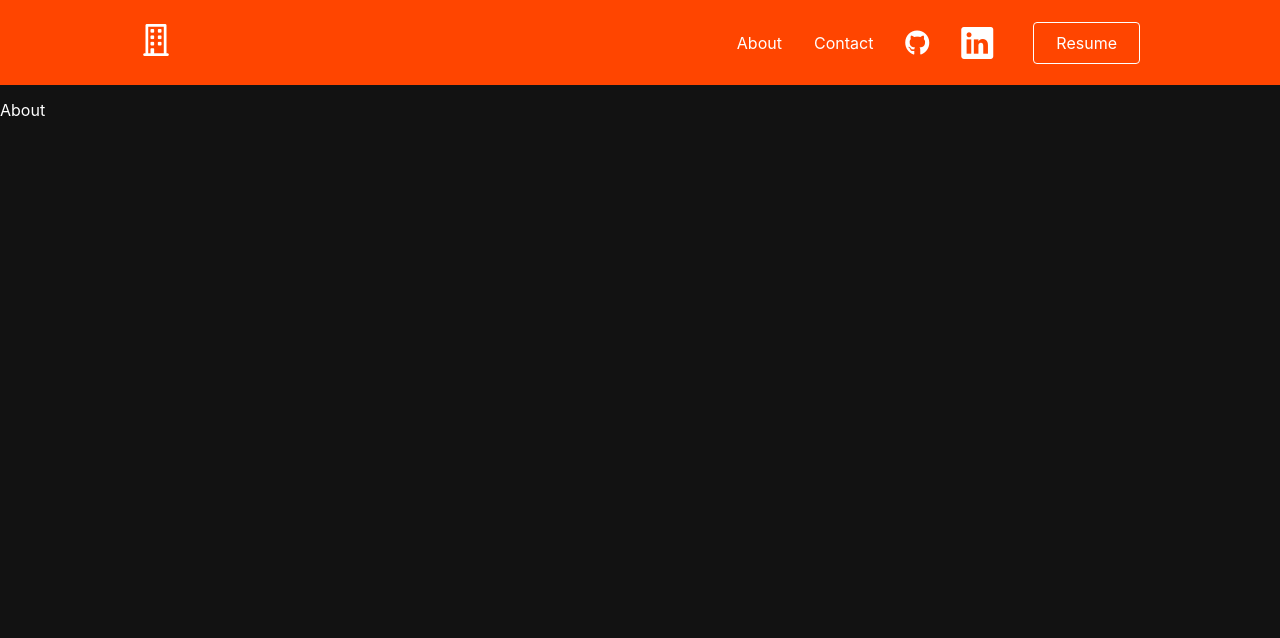
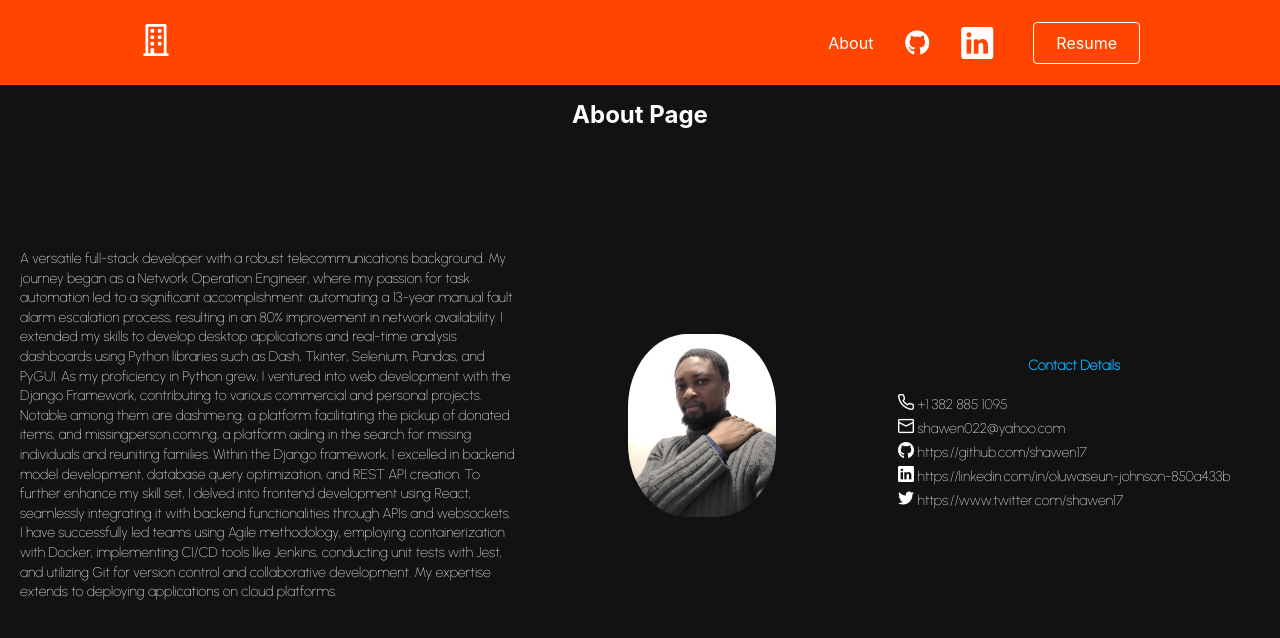
Before and after one commit to Shawen17/Portfolio, a React (Create React App) app: page /about in a window 1280 px wide. Shown: the top 638 px of the page. Built offline with nearby package versions, Linux system fonts and the light colour scheme.

Commit message:
project details page

```diff
--- a/src/App.js
+++ b/src/App.js
@@ -1,11 +1,9 @@
 import "./App.css";
-// import "bootstrap/dist/css/bootstrap.min.css";
 import Layout from "./hoc/Layout";
 import { BrowserRouter, Routes, Route } from "react-router-dom";
 import Home from "./pages/Home";
 import ProjectDetails from "./components/ProjectDetails";
 import About from "./pages/About";
-import Contact from "./pages/Contact";
 
 function App() {
   return (
@@ -15,7 +13,6 @@ function App() {
           <Route path="/" element={<Home />} />
           <Route path="/project-details" element={<ProjectDetails />} />
           <Route path="/about" element={<About />} />
-          <Route path="/contact" element={<Contact />} />
         </Routes>
       </Layout>
     </BrowserRouter>
--- a/src/components/NavBar.jsx
+++ b/src/components/NavBar.jsx
@@ -76,7 +76,7 @@ export const NavMenu = styled.div`
 `;
 
 export const NavMenuCollapse = styled.div`
-  display: flex;
+  display: none;
   flex-direction: column;
   align-items: center;
   margin-top: 90px;
@@ -84,6 +84,14 @@ export const NavMenuCollapse = styled.div`
   width: 100%;
   justify-content: center;
   background: orangered;
+  position: fixed;
+  top: 1px;
+  left: 0;
+  right: 0;
+
+  @media screen and (max-width: 768px) {
+    display: flex;
+  }
 `;
 
 export const NavBtn = styled.nav`
@@ -155,7 +163,7 @@ const Navbar = () => {
 
         <NavMenu>
           <NavLink to="/about">About</NavLink>
-          <NavLink to="/contact">Contact</NavLink>
+
           <ExternalLink
             href="https://www.github.com/shawen17"
             target="_blank"
@@ -191,7 +199,7 @@ const Navbar = () => {
       >
         <NavMenuCollapse style={{ display: clicked ? "block" : "none" }}>
           <NavLink to="/about">About</NavLink>
-          <NavLink to="/contact">Contact</NavLink>
+
           <ExternalLink
             href="https://www.github.com/shawen17"
             target="_blank"
@@ -204,7 +212,7 @@ const Navbar = () => {
             target="_blank"
             rel="noopener noreferrer"
           >
-            <i className="pi pi-linkedin" style={{ fontSize: "2.0rem" }}></i>
+            <i className="pi pi-linkedin" style={{ fontSize: "1.5rem" }}></i>
           </ExternalLink>
           <NavBtn>
             <NavBtnLink
--- a/src/components/ProjectDetails.jsx
+++ b/src/components/ProjectDetails.jsx
@@ -1,4 +1,4 @@
-import { useLocation } from "react-router-dom";
+import { useLocation, useNavigate } from "react-router-dom";
 import "./Project.css";
 import styled from "styled-components";
 import { useState } from "react";
@@ -86,9 +86,19 @@ const Container = styled.div`
   }
 `;
 
-const Details = styled.p`
-  margin: 20px;
+const Details = styled.div`
+  display: flex;
+  flex-wrap: wrap;
+  align-items: center;
+  justify-content: center;
+
+  padding: 30px 80px 20px 80px;
   font-size: 14px;
+
+  @media screen and (max-width: 568px) {
+    flex: 100%;
+    padding: 10px;
+  }
 `;
 
 const Wrapper = styled.div`
@@ -97,7 +107,12 @@ const Wrapper = styled.div`
   display: flex;
   flex-wrap: wrap;
   align-items: center;
-  justify-content: space-between;
+  justify-content: center;
+  flex: 60%;
+
+  @media screen and (max-width: 568px) {
+    flex: 100%;
+  }
 `;
 
 const Stack = styled.div`
@@ -110,10 +125,26 @@ const Stack = styled.div`
   margin: 5px;
 `;
 
+const Back = styled.div`
+  color: #0cafff;
+  margin-left: 20px;
+  position: fixed;
+  top: 100px;
+  left: 0;
+  cursor: pointer;
+`;
+
 const ProjectDetails = () => {
   const location = useLocation();
   const project = location.state;
   const [sliderdata, setSliderdata] = useState(project.images[0]);
+  const navigate = useNavigate();
+
+  const backClick = () => {
+    navigate(-1);
+  };
+
+  document.title = "project details";
 
   const sliderClick = (index) => {
     setSliderdata(project.images[index]);
@@ -122,6 +153,16 @@ const ProjectDetails = () => {
   return (
     <div style={{ marginTop: 100 }}>
       <Title>{project.desc}</Title>
+      <Back
+        onClick={() => {
+          backClick();
+        }}
+      >
+        <i
+          className="pi pi-arrow-left"
+          style={{ fontSize: "2.0rem", color: "#0cafff" }}
+        ></i>
+      </Back>
       {project.images && (
         <Container>
           <MainImage src={sliderdata} alt="main" />
@@ -148,7 +189,9 @@ const ProjectDetails = () => {
         </ProjectLink>
       )}
 
-      <Details>{project.details}</Details>
+      <Details>
+        <p>{project.details}</p>
+      </Details>
       <Wrapper>
         {project.stack.map((stack, index) => (
           <Stack key={index}>{stack}</Stack>
--- a/src/pages/About.jsx
+++ b/src/pages/About.jsx
@@ -1,7 +1,147 @@
-import React from "react";
+import styled from "styled-components";
+
+const Left = styled.div`
+  display: flex;
+  flex: 30%;
+  align-items: center;
+  justify-content: center;
+  word-break: break-word;
+  font-size: 14px;
+  line-height: 1.4em;
+  color: white;
+  font-family: "Urbanist", sans-serif;
+`;
+
+const ProfileContainer = styled.div`
+  display: flex;
+  flex: 20%;
+  align-items: center;
+  justify-content: center;
+  cursor: pointer;
+
+  &:hover {
+    transform: scale(1.1) rotate(360deg);
+    transition: 1s ease-in-out;
+  }
+`;
+
+const ProfileImage = styled.img`
+  height: 40%;
+  width: 40%;
+  border-radius: 40%;
+`;
+const Right = styled.div`
+  width: 30%;
+  padding: 10px;
+  font-size: 14px;
+  color: white;
+  font-family: "Urbanist", sans-serif;
+`;
+
+const Title = styled.h2`
+  margin-top: 100px;
+  color: white;
+  text-align: center;
+`;
+
+const ContactList = styled.div`
+  margin-bottom: 5px;
+`;
+
+const Heading = styled.h4`
+  color: #0cafff;
+  font-family: "Urbanist", sans-serif;
+  display: flex;
+  align-items: center;
+  justify-content: center;
+  margin: 20px;
+
+  &: hover {
+    text-decoration: 2px underline white;
+  }
+`;
+
+const Container = styled.div`
+  margin-top: 100px;
+  display: flex;
+  flex-wrap: wrap;
+  align-items: center;
+  justify-content: center;
+  padding: 20px;
+
+  @media screen and (max-width: 568px) {
+    ${Left} {
+      flex: 100%;
+    }
+    ${Right} {
+      width: 100%;
+    }
+    ${ProfileContainer} {
+      flex: 100%;
+    }
+  }
+`;
 
 const About = () => {
-  return <div style={{ marginTop: 100 }}>About</div>;
+  document.title = "about";
+
+  return (
+    <>
+      <Title>About Page</Title>
+
+      <Container>
+        <Left>
+          A versatile full-stack developer with a robust telecommunications
+          background. My journey began as a Network Operation Engineer, where my
+          passion for task automation led to a significant accomplishment:
+          automating a 13-year manual fault alarm escalation process, resulting
+          in an 80% improvement in network availability. I extended my skills to
+          develop desktop applications and real-time analysis dashboards using
+          Python libraries such as Dash, Tkinter, Selenium, Pandas, and PyGUI.
+          As my proficiency in Python grew, I ventured into web development with
+          the Django Framework, contributing to various commercial and personal
+          projects. Notable among them are dashme.ng, a platform facilitating
+          the pickup of donated items, and missingperson.com.ng, a platform
+          aiding in the search for missing individuals and reuniting families.
+          Within the Django framework, I excelled in backend model development,
+          database query optimization, and REST API creation. To further enhance
+          my skill set, I delved into frontend development using React,
+          seamlessly integrating it with backend functionalities through APIs
+          and websockets. I have successfully led teams using Agile methodology,
+          employing containerization with Docker, implementing CI/CD tools like
+          Jenkins, conducting unit tests with Jest, and utilizing Git for
+          version control and collaborative development. My expertise extends to
+          deploying applications on cloud platforms.
+        </Left>
+        <ProfileContainer>
+          <ProfileImage src="/img/profile.jpg" alt="profile" />
+        </ProfileContainer>
+        <Right>
+          <Heading>Contact Details</Heading>
+          <ContactList>
+            <i className="pi pi-phone" style={{ fontSize: "1.0rem" }}></i> +1
+            382 885 1095
+          </ContactList>
+          <ContactList>
+            <i className="pi pi-envelope" style={{ fontSize: "1.0rem" }}></i>{" "}
+            shawen022@yahoo.com{" "}
+          </ContactList>
+          <ContactList>
+            <i className="pi pi-github" style={{ fontSize: "1.0rem" }}></i>{" "}
+            https://github.com/shawen17{" "}
+          </ContactList>
+          <ContactList>
+            <i className="pi pi-linkedin" style={{ fontSize: "1.0rem" }}></i>{" "}
+            https://linkedin.com/in/oluwaseun-johnson-850a433b{" "}
+          </ContactList>
+          <ContactList>
+            <i className="pi pi-twitter" style={{ fontSize: "1.0rem" }}></i>{" "}
+            https://www.twitter.com/shawen17{" "}
+          </ContactList>
+        </Right>
+      </Container>
+    </>
+  );
 };
 
 export default About;
--- a/src/pages/Contact.jsx
+++ /dev/null
@@ -1,7 +0,0 @@
-import React from "react";
-
-const Contact = () => {
-  return <div style={{ marginTop: 100 }}>Contact</div>;
-};
-
-export default Contact;
```
Also changed, not shown: public/img/profile.jpg (added), 1 other file (tests, documents, lock files or other folders).
